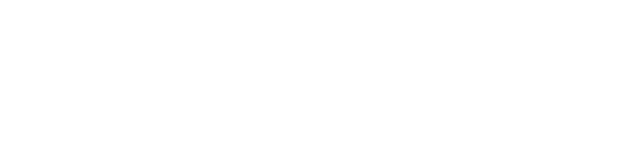
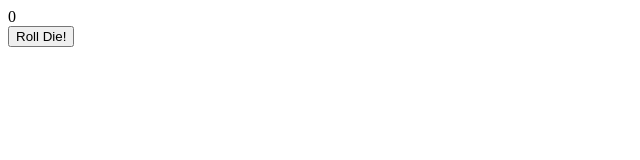
Before and after one commit to bruteforce774/mvc, a website built with Vite: page roller/index.html in a window 1280 px wide. Shown: the whole page, without its empty margins (0-640 px from the left). Built offline with nearby package versions, Linux system fonts and the light colour scheme.

Commit message:
fix for functional view

```diff
--- a/roller/index.html
+++ b/roller/index.html
@@ -3,13 +3,14 @@
 <head>
     <meta charset="UTF-8">
     <meta name="viewport" content="width=device-width, initial-scale=1.0">
-    <title>Document</title>
+    <title>Dice Roller</title>
 </head>
 <body>
-    <div id="app"></div>
+    <div id="app">Loading...</div>
     <script type="module">
-        import { render } from "./src/shell.ts";
-        import { shell } from "./src/model.ts"
+        import { render } from './src/shell.ts';
+        import { model } from './src/model.ts';
+        render(model, null);
     </script>
 </body>
 </html>
--- a/roller/src/pure/view.ts
+++ b/roller/src/pure/view.ts
@@ -1,15 +1,18 @@
-import type { Model } from "../types.ts"
+import type { Model } from "../types.ts";
 
 function updateView(model: Model): HTMLElement {
     const mainElement = document.createElement("div");
+
     const dieElement = document.createElement("div");
     dieElement.textContent = model.die.toString();
+
     const button = document.createElement("button");
     button.textContent = "Roll Die!";
-    dieElement.append(button);
-    mainElement.append(dieElement);
+
+    // Both elements go into mainElement
+    mainElement.append(dieElement, button);
 
     return mainElement;
 }
 
-export { updateView };
+export { updateView }
--- a/roller/src/shell.ts
+++ b/roller/src/shell.ts
@@ -1,10 +1,10 @@
-import { updateView } from "./pure/view.ts";
-import { model } from "./model.ts";
+import { updateView } from './pure/view.ts';
+import { model } from './model.ts';
 
 function render() {
-    const app = document.getElementById("app");
+    const app = document.getElementById("app")!;
     const element = updateView(model);
-    app?.replaceChildren(element);
+    app.replaceChildren(element);
 }
 
 export { render };
```
